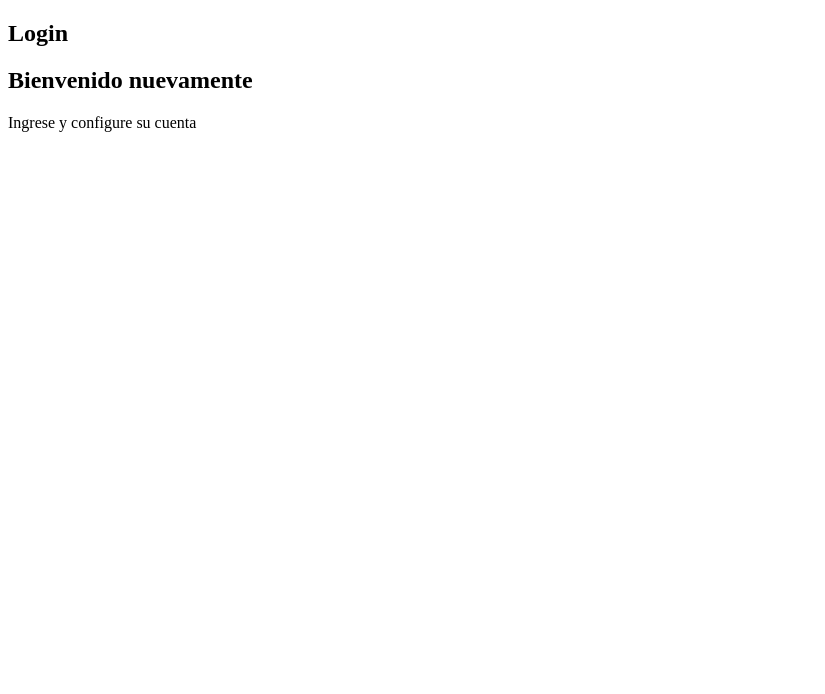
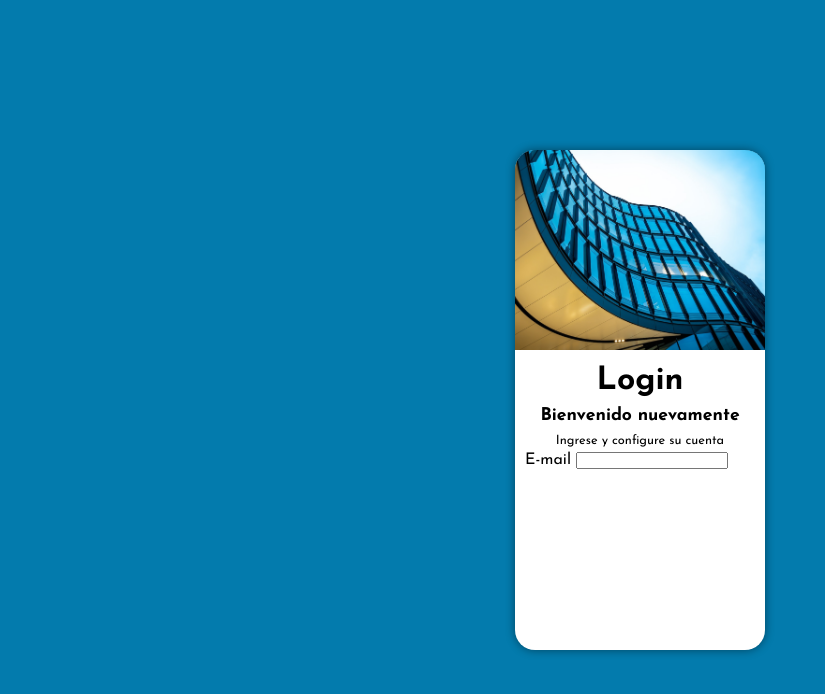
Before and after one commit to devgustavoperez/projeto-login, a plain HTML site: page index.html in a window 1280 px wide. Shown: the whole page, without its empty margins (0-825 px from the left). Drawn offline with Linux system fonts and the light colour scheme.

Commit message:
Update index.html
Se configuró el estilo de la caja de login (fuente, color, imagen de fondo, sombra). Se configuraron las posiciones y tamaños.

```diff
--- a/estilos/style.css
+++ b/estilos/style.css
@@ -1,4 +1,6 @@
 @charset "UTF-8";
+
+@import url('https://fonts.googleapis.com/css2?family=Josefin+Sans:ital,wght@0,100;0,200;0,300;0,400;0,500;0,600;0,700;1,100;1,200;1,300;1,400;1,500;1,600;1,700&display=swap');
 
 /*Paleta de colores
 
@@ -8,3 +10,76 @@ Aero: #56bee7
 Prussian Blue: #0a334b
 Golden Brown: #937540
 */
+
+:root { /*variables*/
+    --color0:#a7c9da;
+    --color1:#037bad;
+    --color2:#56bee7;
+    --color3:#0a334b;
+    --color4:#937540;
+    --font1:'Josefin Sans', sans-serif;
+}
+
+* {
+    font-family: var(--font1);
+    margin: 0px;
+    padding: 0px;
+    box-sizing: border-box;
+}
+
+body, html {
+    background-color: var(--color1);
+    height: 100vh;
+    width: 100vw;
+}
+
+main {
+    position: relative;
+    height: 100vh;
+    width: 100vw;
+}
+
+section#login {
+    position: absolute;
+    top: 50%;
+    left: 50%;
+    transform: translate(-50%, -50%);
+    overflow: hidden; /*Para que la imagen quede dentro del borde redondeado. En otras palabras, todo lo que quede fuera del borde será escondido (hidden)*/
+
+    background-color: white;
+    width: 250px;
+    height: 500px;
+    border-radius: 20px;
+    box-shadow: 0px 0px 10px rgba(0, 0, 0, 0.450); /*sobra sin desplazamiento*/
+}
+
+section#login > div#imagen {
+    display: block;
+    background: var(--color1) url(../imagens/pexels-ngai-man-yan-842158.jpg) no-repeat;
+    height: 200px;
+    background-size: cover;
+    background-position: right bottom;
+}
+
+section#login > div#formulario {
+    display: block;
+    padding: 10px;
+}
+
+main h1 {
+    font-size: 2em;
+    padding: 5px;
+    text-align: center;
+}
+
+main h2 {
+    font-size: 1.1em;
+    padding: 5px;
+    text-align: center;
+}
+
+main p {
+    font-size: 0.8em;
+    padding: 5px;
+    text-align: center;
+}
--- a/index.html
+++ b/index.html
@@ -10,14 +10,15 @@
     <main>
         <section id="login"> <!--área de login-->
             <div id="imagen">
-
+                <!--imagen en CSS-->
             </div>
             <div id="formulario">
                 <h1>Login</h1>
                 <h2>Bienvenido nuevamente</h2>
                 <p>Ingrese y configure su cuenta</p>
                 <form action="login.php" method="post">
-
+                    <label for="iemail">E-mail</label>
+                    <input type="email" name="email" id="iemail">
                 </form>
             </div>
         </section>
```
